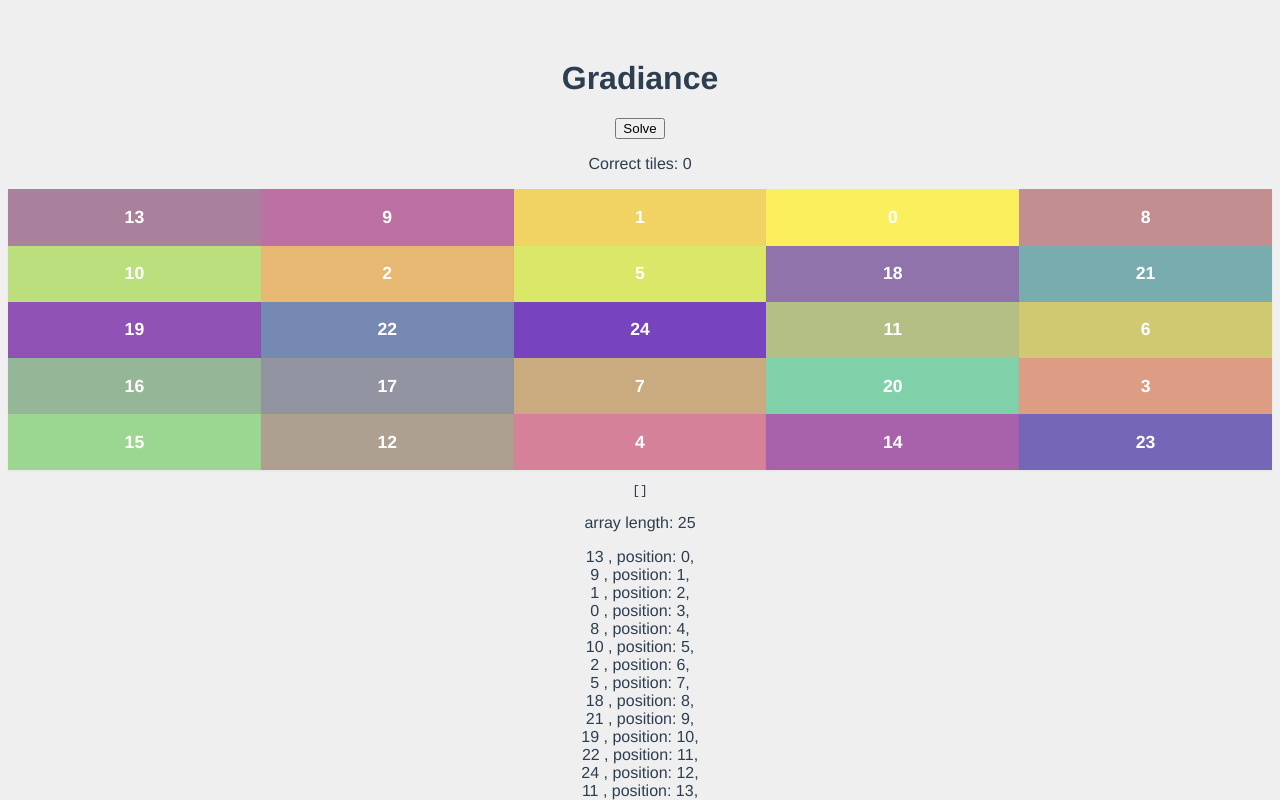
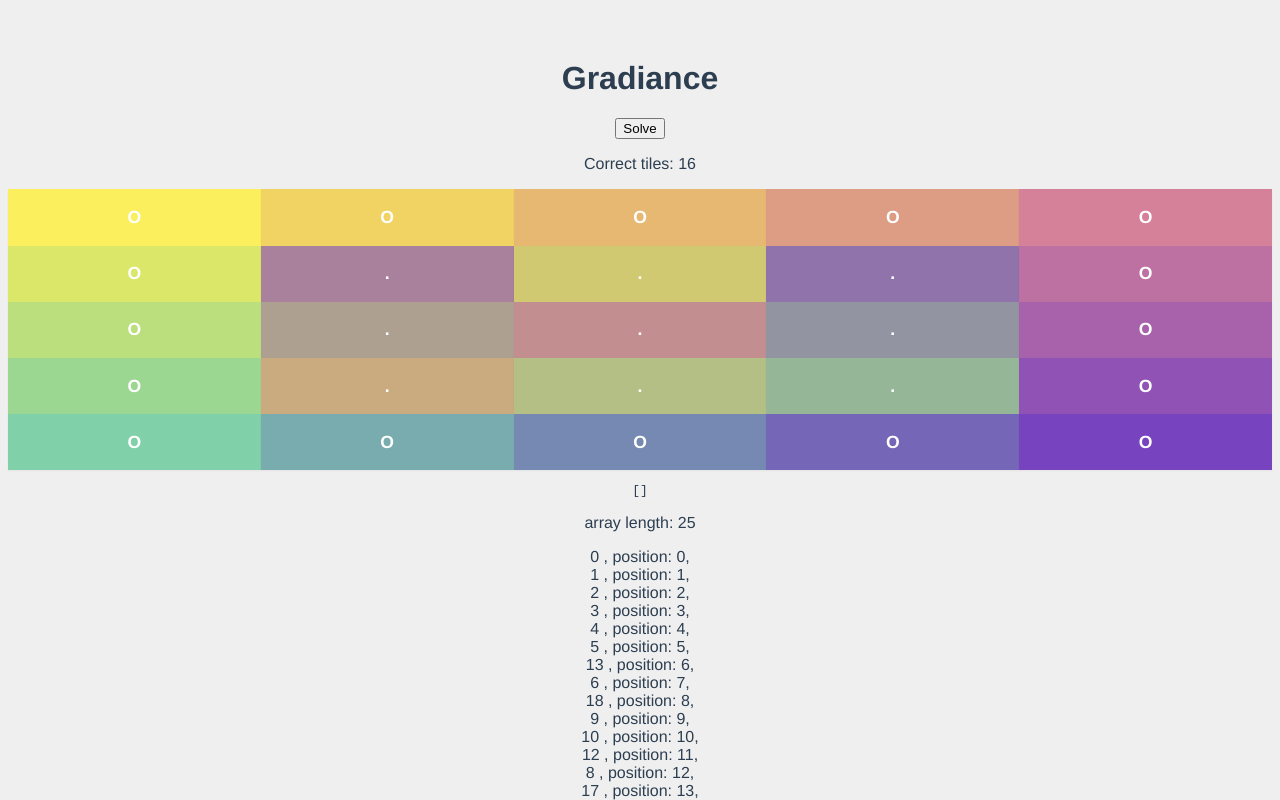
Before and after one commit to jadeleafmoon/gradiance, a Vue app: page / in a window 1280 px wide. Shown: the top 800 px of the page. Built offline with nearby package versions, Linux system fonts and the light colour scheme.

Commit message:
feat: add locked tiles

```diff
--- a/src/App.vue
+++ b/src/App.vue
@@ -6,9 +6,7 @@
   <div v-show="debugOn">
     <button @click="almostSolve">Solve</button>
     <p> Correct tiles: {{ numberOfCorrectTiles }}</p>
-
   </div>
-
 
 
   <div class="grid">
@@ -98,7 +96,15 @@ export default {
         "#BBDF7D", "#B4BF85", "#ADA090", "#A9819C", "#A762AB",
         "#9CD792", "#95B697", "#9294A1", "#9073AB", "#9052B5",
         "#80D0A9", "#79ACAE", "#7689B2", "#7566B7", "#7743BF"
-      ];
+      ]
+
+      const lockedTiles = [
+        1, 1, 1, 1, 1,
+        1, 0, 0, 0, 1,
+        1, 0, 0, 0, 1,
+        1, 0, 0, 0, 1,
+        1, 1, 1, 1, 1,
+      ]
 
       let colorIdx = 0
 
@@ -106,30 +112,29 @@ export default {
 
         const currentColor = colors[i]
 
+        const isLocked = lockedTiles[i] === 1
+
         const newTile = {
           number: i,
           position: i,
           isSelected: false,
           color: currentColor,
-          id: i
+          id: i,
+          isLocked: isLocked,
         }
 
         result.push(newTile)
       }
 
-      result = this.shuffleTiles(result)
+      result = this.shuffleTiles(result, lockedTiles)
 
       return result
     },
-    shuffleTiles(arr) {
+    shuffleArray(arr) {
       let copy = arr.slice()
 
       for (let i = 0; i < copy.length; i++) {
         const randomIndex = Math.floor(Math.random() * arr.length)
-
-        let tempPosition = i
-        copy[i].position = randomIndex
-        copy[randomIndex].position = i
 
         let temp = copy[i]
         copy[i] = copy[randomIndex]
@@ -137,6 +142,79 @@ export default {
 
       }
 
+      return copy
+    },
+    shuffleTiles(arr, lockedTiles) {
+      console.log("shuffleTile")
+
+
+      let result = []
+      let copy = arr.slice()
+
+      for (let i = 0; i < copy.length; i++) {
+        let isLocked = lockedTiles[i] === 1
+
+
+        if (!isLocked) {
+          let swapped = false
+          // swap with random unlocked
+          while (!swapped) {
+            const randomIndex = Math.floor(Math.random() * arr.length)
+            if (lockedTiles[randomIndex] !== 1) {
+
+              // swap tiles
+              let temp = copy[i]
+              let tempPosition = copy[i].position
+
+              copy[i].position = copy[randomIndex].position
+              copy[randomIndex].position = tempPosition
+
+              copy[i] = copy[randomIndex]
+              copy[randomIndex] = temp
+              swapped = true
+            }
+          }
+
+
+        }
+
+      }
+
+      // const unlockedTilesList = []
+
+      // for (let i = 0; i < lockedTiles.length; i++) {
+      //   const value = lockedTiles[i]
+      //   if (value === 0) {
+      //     unlockedTilesList.push(i)
+      //   }
+      // }
+
+      // const shuffledUnlockedTilesList = this.shuffleTiles(unlockedTilesList)
+
+      // for (let i = 0; i < shuffledUnlockedTilesList.length; i++) {
+      //   const value = shuffledUnlockedTilesList[i]
+
+      //   copy[value] = arr[]
+
+      // }
+
+
+      // Work tile shuffle
+      // for (let i = 0; i < copy.length; i++) {
+
+      //   const randomIndex = Math.floor(Math.random() * arr.length)
+
+      //   let tempPosition = i
+      //   copy[i].position = randomIndex
+      //   copy[randomIndex].position = i
+
+      //   let temp = copy[i]
+      //   copy[i] = copy[randomIndex]
+      //   copy[randomIndex] = temp
+
+      // }
+
+      console.log("copy", copy)
       return copy
     },
 
--- a/src/components/Tile.vue
+++ b/src/components/Tile.vue
@@ -1,11 +1,13 @@
 <template>
   <div
     @mousedown="toggleTile(tile)"
-    :class="{ 'tile': true, 'selected': tile.isSelected }"
+    :class="{ 'tile': true, 'selected': tile.isSelected, 'locked': tile.isLocked }"
     :style="{ backgroundColor: tile.color }"
     draggable="true"
+
   >
-    <p class="number" v-show="debugOn"> {{ tile.number }}</p>
+    <p class="number" v-if="tile.isLocked">O</p>
+    <p class="number" v-else> . </p>
   </div>
 </template>
 
@@ -52,6 +54,10 @@ export default {
   border-color: lightblue;
 }
 
+.tile.locked {
+  pointer-events: none;
+}
+
 .number {
   font-size: 1.1em;
   font-weight: bold;
```
